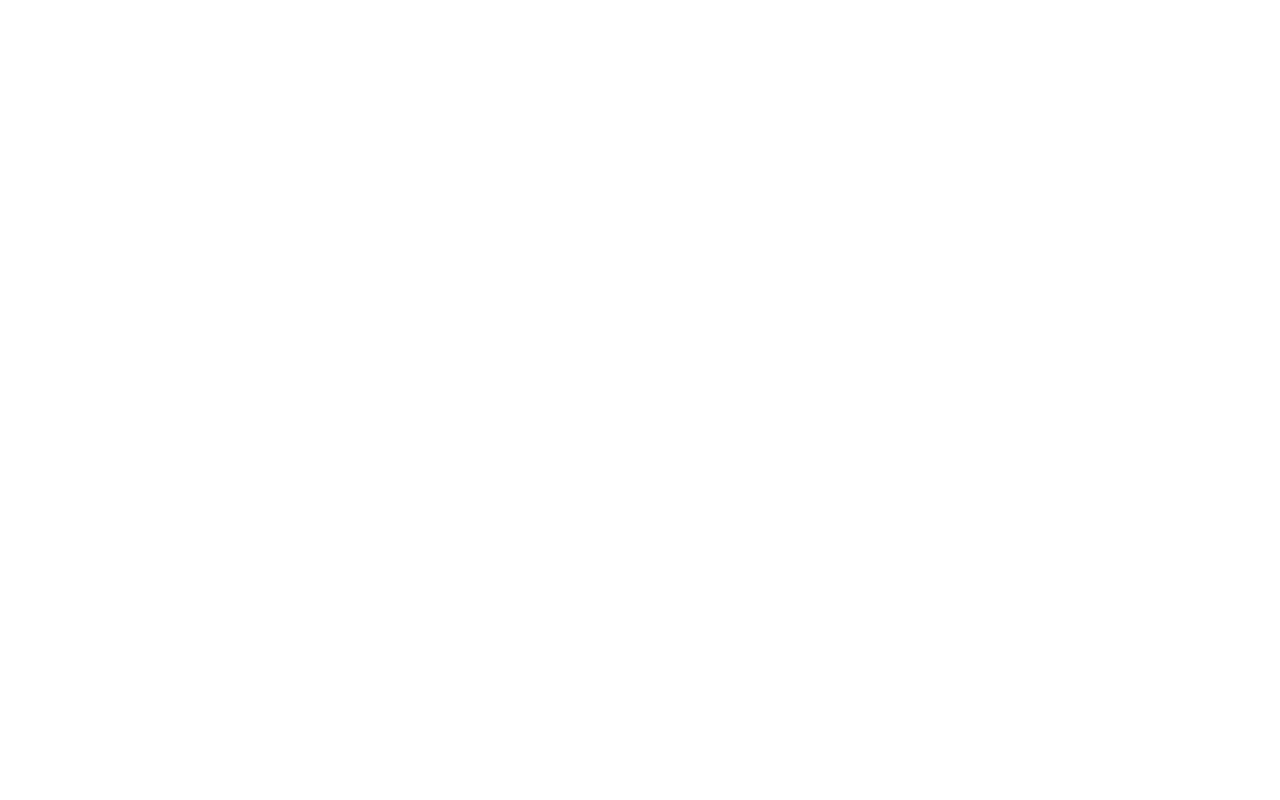
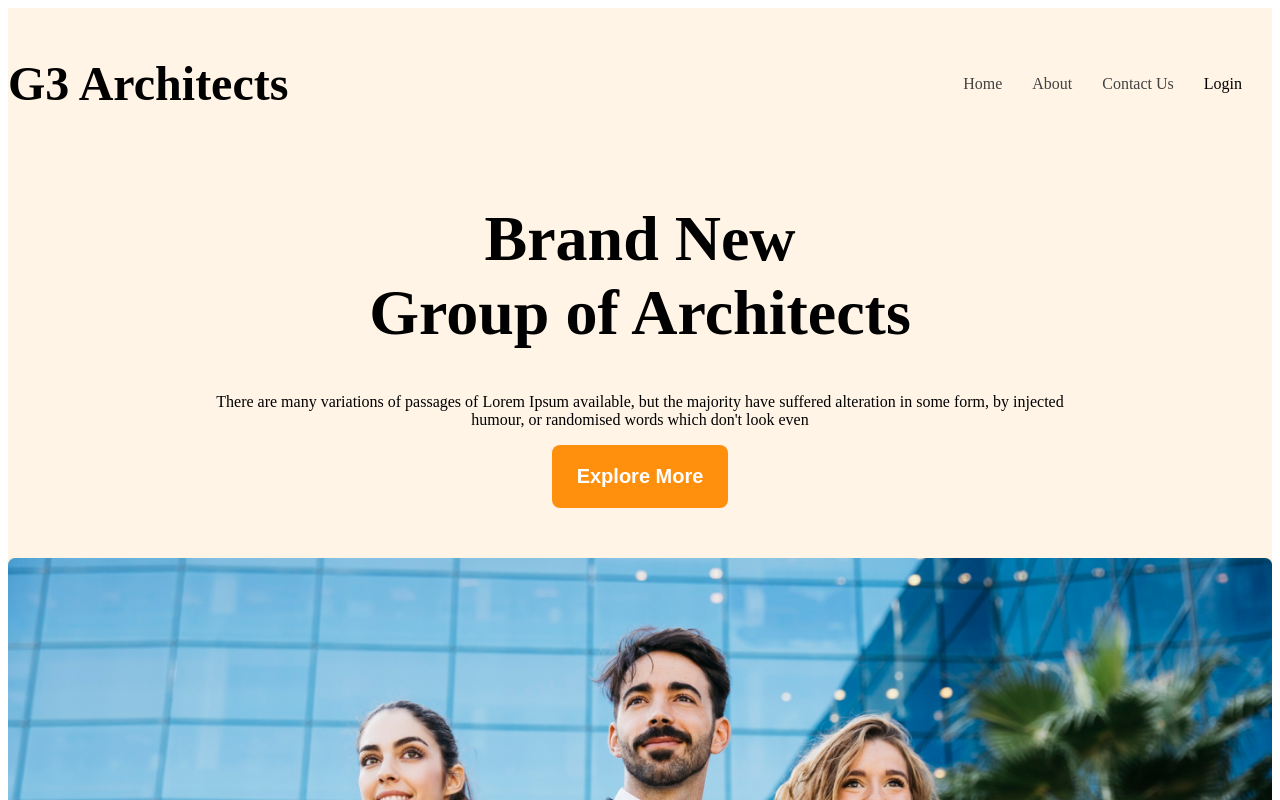
Before and after one commit to jahid3741/g3-architect, a plain HTML site: page index.html in a window 1280 px wide. Shown: the top 800 px of the page. Drawn offline with Linux system fonts and the light colour scheme.

Commit message:
add my 2nd commit and hedaer and navbar and banner content

```diff
--- a/index.html
+++ b/index.html
@@ -7,6 +7,24 @@
     <link rel="stylesheet" href="styles/style.css">
 </head>
 <body>
-
+    <header class="bg-light">
+        <nav class="navbar display-flex">
+            <h3 class="brand">G3 Architects</h3>
+            <ul class="nav-links display-flex">
+                <li class="nav-item"><a href="" class="nav-link text-gray">Home</a></li>
+                <li class="nav-item"><a href="" class="nav-link text-gray">About</a></li>
+                <li class="nav-item"><a href="" class="nav-link text-gray">Contact Us</a></li>
+                <li class="nav-item"><a href="" class="nav-link text-gray"></a>Login</li>
+            </ul>
+        </nav>
+        <div class="banner">
+            <div class="banner-content">
+            <h1 class="brand-title">Brand New <br> Group of Architects </h1>
+            <p class="brand-description">There are many variations of passages of Lorem Ipsum available, but the majority have suffered alteration in some form, by injected humour, or randomised words which don't look even</p>
+            <button class="btn-primary">Explore More</button>
+            </div>
+            <img  class="banner-image" src="images/banner.png" alt="">
+        </div>
+    </header>
 </body>
 </html>
```
